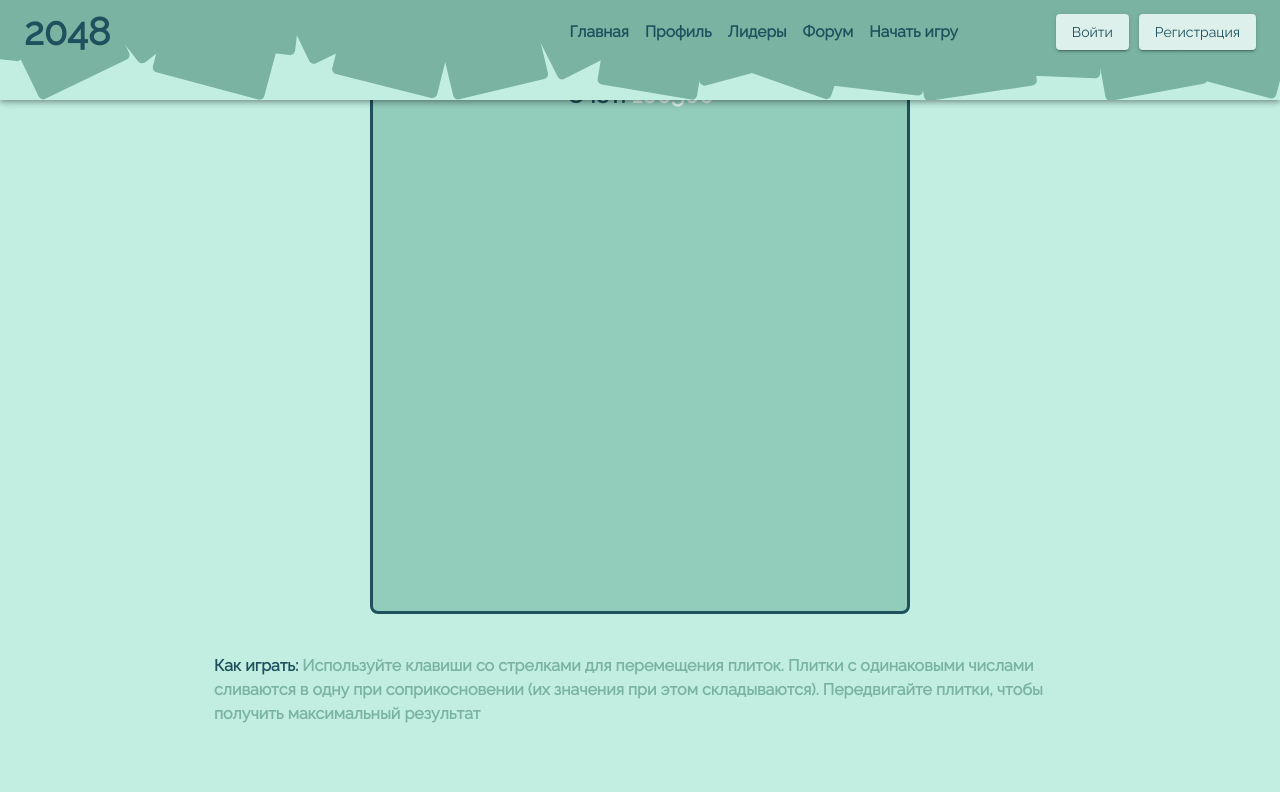
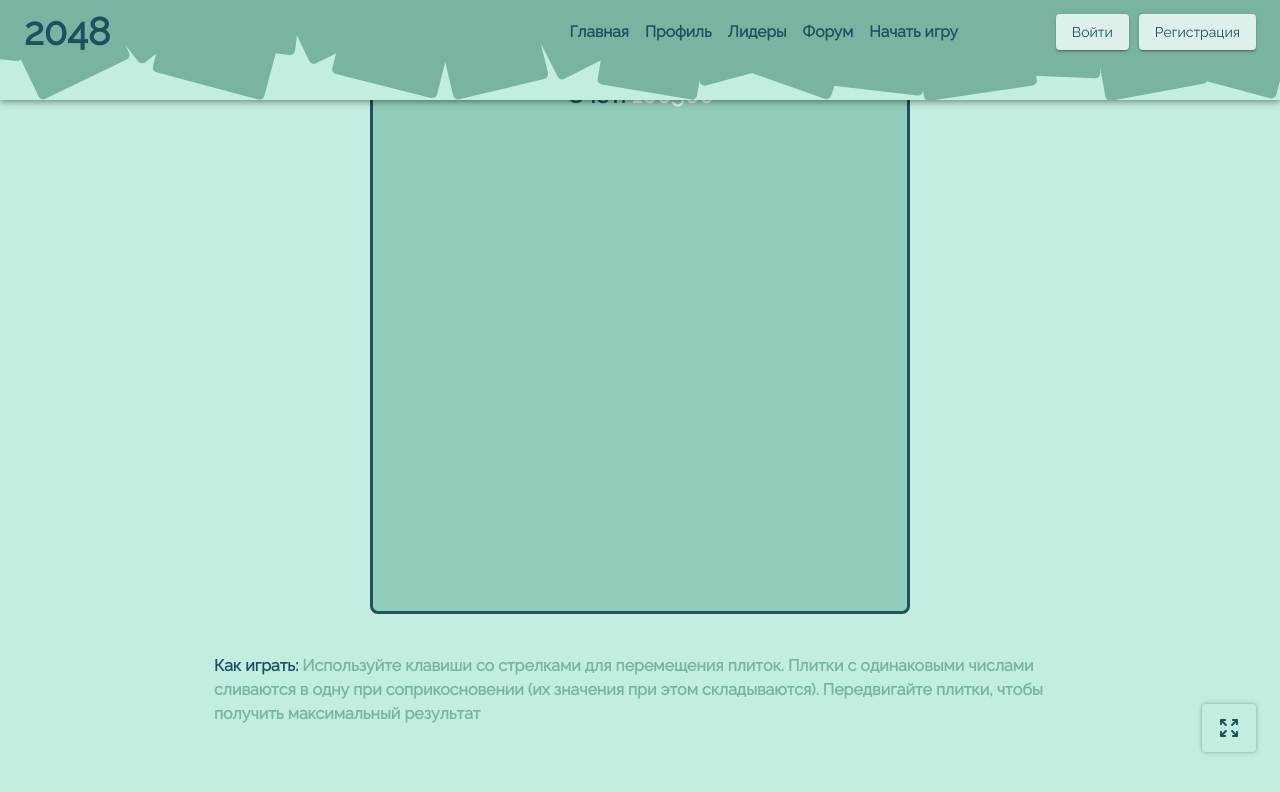
Before and after one commit to boorav4ik/praktikum, a React (Vite) app in the folder packages/client/: page / in a window 1280 px wide. Shown: the top 792 px of the page. Built offline with nearby package versions, Linux system fonts and the light colour scheme; no server answers.

Commit message:
add fullscreen api

```diff
--- a/packages/client/src/App.tsx
+++ b/packages/client/src/App.tsx
@@ -4,6 +4,7 @@ import * as Pages from 'pages'
 import * as Layouts from 'layouts'
 import { RequiredAuth } from 'hoks/RequiredAuth'
 import { Routes as Paths } from 'utils/routes'
+import { FullScreen } from 'components/FullScreen'
 import './App.css'
 
 function App() {
@@ -19,6 +20,7 @@ function App() {
   }, [])
 
   return (
+    <FullScreen>
       <BrowserRouter>
         <div className="App" data-testid="App">
           <Routes>
@@ -49,6 +51,7 @@ function App() {
           </Routes>
         </div>
       </BrowserRouter>
+    </FullScreen>
   )
 }
 
--- /dev/null
+++ b/packages/client/src/components/FullScreen.tsx
@@ -0,0 +1,52 @@
+import { MouseEventHandler, RefObject, useRef } from 'react'
+import Box from '@mui/material/Box'
+import Button from '@mui/material/Button'
+import { styled } from '@mui/material/styles'
+import {
+  DocumentElementWithFullScreen,
+  useFullScreen,
+} from 'hooks/useFullScreen'
+import { DefaultScreenIcon } from 'layouts/Main/icons/DefaultScreen'
+import { FullScreenIcon } from 'layouts/Main/icons/FullScreen'
+
+const Screen = styled(Box)(() => ({
+  '&::backdrop': {
+    background: 'transparent',
+  },
+}))
+
+export function FullScreen({ children }: { children: JSX.Element }) {
+  const fullScreenElement = useRef(
+    null
+  ) as RefObject<DocumentElementWithFullScreen>
+
+  const [fullScreen, toggleFullScreen] = useFullScreen(fullScreenElement)
+
+  const handleFullScreen = toggleFullScreen as
+    | MouseEventHandler<HTMLButtonElement>
+    | undefined
+
+  return (
+    <Screen ref={fullScreenElement} className={'fullscreen'}>
+      {children}
+      <Box
+        sx={{
+          position: 'fixed',
+          bottom: '48px',
+          right: '24px',
+        }}>
+        <Button
+          title={!fullScreen ? 'Полноэкранный режим' : 'Обычный режим'}
+          onClick={handleFullScreen}
+          sx={{
+            padding: '12px',
+            boxShadow: '0 0 4px rgba(0, 0, 0, .33)',
+            maxWidth: '54px',
+            minWidth: '54px',
+          }}>
+          {!fullScreen ? <FullScreenIcon /> : <DefaultScreenIcon />}
+        </Button>
+      </Box>
+    </Screen>
+  )
+}
--- /dev/null
+++ b/packages/client/src/hooks/useFullScreen.ts
@@ -0,0 +1,71 @@
+import { useState, useEffect, RefObject } from 'react'
+
+interface DocumentWithFullScreen extends Document {
+  mozFullScreenElement: Element
+  msFullscreenElement: Element
+  webkitFullscreenElement: Element
+  msExitFullscreen: () => void
+  mozCancelFullScreen: () => void
+  webkitExitFullscreen: () => void
+}
+
+export interface DocumentElementWithFullScreen extends HTMLElement {
+  msRequestFullscreen: () => void
+  mozRequestFullScreen: () => void
+  webkitRequestFullscreen: () => void
+}
+
+export function useFullScreen(
+  elementRef: RefObject<DocumentElementWithFullScreen>
+) {
+  const doc = document as DocumentWithFullScreen
+  const [fullScreen, setFullScreen] = useState<boolean>(
+    !!(
+      doc.fullscreenElement ||
+      doc.mozFullScreenElement ||
+      doc.webkitFullscreenElement ||
+      doc.msFullscreenElement
+    )
+  )
+
+  const toggleFullScreen = () => {
+    const element = elementRef.current as DocumentElementWithFullScreen
+
+    if (element) {
+      if (!fullScreen) {
+        if (element.requestFullscreen) {
+          element.requestFullscreen()
+        } else if (element.msRequestFullscreen) {
+          element.msRequestFullscreen()
+        } else if (element.mozRequestFullScreen) {
+          element.mozRequestFullScreen()
+        } else if (element.webkitRequestFullscreen) {
+          element.webkitRequestFullscreen()
+        }
+      } else {
+        if (doc.exitFullscreen) {
+          doc.exitFullscreen()
+        } else if (doc.msExitFullscreen) {
+          doc.msExitFullscreen()
+        } else if (doc.mozCancelFullScreen) {
+          doc.mozCancelFullScreen()
+        } else if (doc.webkitExitFullscreen) {
+          doc.webkitExitFullscreen()
+        }
+      }
+    }
+  }
+
+  useEffect(() => {
+    function onFullscreenChange() {
+      setFullScreen(prev => !prev)
+    }
+
+    document.addEventListener('fullscreenchange', onFullscreenChange)
+
+    return () =>
+      document.removeEventListener('fullscreenchange', onFullscreenChange)
+  })
+
+  return [fullScreen, toggleFullScreen]
+}
--- /dev/null
+++ b/packages/client/src/layouts/Main/icons/DefaultScreen.tsx
@@ -0,0 +1,11 @@
+import { SvgIcon, SvgIconProps } from '@mui/material'
+
+export function DefaultScreenIcon(props: SvgIconProps) {
+  return (
+    <SvgIcon {...props} viewBox="0 0 24 24">
+      <path
+        d="M3.29289 3.29289C3.68342 2.90237 4.31658 2.90237 4.70711 3.29289L8 6.58579V5C8 4.44772 8.44772 4 9 4C9.55228 4 10 4.44772 10 5V9C10 9.55228 9.55228 10 9 10H5C4.44772 10 4 9.55228 4 9C4 8.44772 4.44772 8 5 8H6.58579L3.29289 4.70711C2.90237 4.31658 2.90237 3.68342 3.29289 3.29289ZM19.2929 3.29289C19.6834 2.90237 20.3166 2.90237 20.7071 3.29289C21.0976 3.68342 21.0976 4.31658 20.7071 4.70711L17.4142 8H19C19.5523 8 20 8.44772 20 9C20 9.55228 19.5523 10 19 10H15C14.4477 10 14 9.55228 14 9V5C14 4.44772 14.4477 4 15 4C15.5523 4 16 4.44772 16 5V6.58579L19.2929 3.29289ZM4 15C4 14.4477 4.44772 14 5 14H9C9.55228 14 10 14.4477 10 15V19C10 19.5523 9.55228 20 9 20C8.44772 20 8 19.5523 8 19V17.4142L4.70711 20.7071C4.31658 21.0976 3.68342 21.0976 3.29289 20.7071C2.90237 20.3166 2.90237 19.6834 3.29289 19.2929L6.58579 16H5C4.44772 16 4 15.5523 4 15ZM14 15C14 14.4477 14.4477 14 15 14H19C19.5523 14 20 14.4477 20 15C20 15.5523 19.5523 16 19 16H17.4142L20.7071 19.2929C21.0976 19.6834 21.0976 20.3166 20.7071 20.7071C20.3166 21.0976 19.6834 21.0976 19.2929 20.7071L16 17.4142V19C16 19.5523 15.5523 20 15 20C14.4477 20 14 19.5523 14 19V15Z"
+        fill="#1E515D"></path>
+    </SvgIcon>
+  )
+}
--- /dev/null
+++ b/packages/client/src/layouts/Main/icons/FullScreen.tsx
@@ -0,0 +1,11 @@
+import { SvgIcon, SvgIconProps } from '@mui/material'
+
+export function FullScreenIcon(props: SvgIconProps) {
+  return (
+    <SvgIcon {...props} viewBox="0 0 24 24">
+      <path
+        d="M3 4C3 3.44772 3.44772 3 4 3H8C8.55228 3 9 3.44772 9 4C9 4.55228 8.55228 5 8 5H6.41421L9.70711 8.29289C10.0976 8.68342 10.0976 9.31658 9.70711 9.70711C9.31658 10.0976 8.68342 10.0976 8.29289 9.70711L5 6.41421V8C5 8.55228 4.55228 9 4 9C3.44772 9 3 8.55228 3 8V4ZM16 3H20C20.5523 3 21 3.44772 21 4V8C21 8.55228 20.5523 9 20 9C19.4477 9 19 8.55228 19 8V6.41421L15.7071 9.70711C15.3166 10.0976 14.6834 10.0976 14.2929 9.70711C13.9024 9.31658 13.9024 8.68342 14.2929 8.29289L17.5858 5H16C15.4477 5 15 4.55228 15 4C15 3.44772 15.4477 3 16 3ZM9.70711 14.2929C10.0976 14.6834 10.0976 15.3166 9.70711 15.7071L6.41421 19H8C8.55228 19 9 19.4477 9 20C9 20.5523 8.55228 21 8 21H4C3.44772 21 3 20.5523 3 20V16C3 15.4477 3.44772 15 4 15C4.55228 15 5 15.4477 5 16V17.5858L8.29289 14.2929C8.68342 13.9024 9.31658 13.9024 9.70711 14.2929ZM14.2929 14.2929C14.6834 13.9024 15.3166 13.9024 15.7071 14.2929L19 17.5858V16C19 15.4477 19.4477 15 20 15C20.5523 15 21 15.4477 21 16V20C21 20.5523 20.5523 21 20 21H16C15.4477 21 15 20.5523 15 20C15 19.4477 15.4477 19 16 19H17.5858L14.2929 15.7071C13.9024 15.3166 13.9024 14.6834 14.2929 14.2929Z"
+        fill="#1E515D"></path>
+    </SvgIcon>
+  )
+}
```
Also changed, not shown: 1 other file (tests, documents, lock files or other folders). Lines whose indentation alone changed are shown as unchanged.
